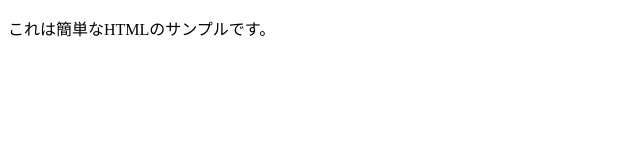
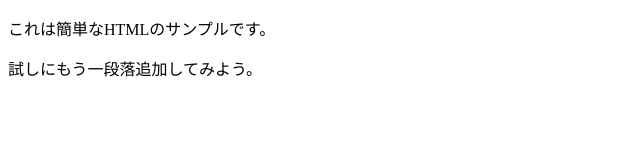
Before and after one commit to yamashita-kazuko/html-test, a plain HTML site: page index.html in a window 1280 px wide. Shown: the whole page, without its empty margins (0-640 px from the left). Drawn offline with Linux system fonts and the light colour scheme.

Commit message:
段落を追加

```diff
--- a/index.html
+++ b/index.html
@@ -6,5 +6,6 @@
     </head>
     <body>
         <p>これは簡単なHTMLのサンプルです。</p>
+        <p>試しにもう一段落追加してみよう。</p>
     </body>
 </html>
```
